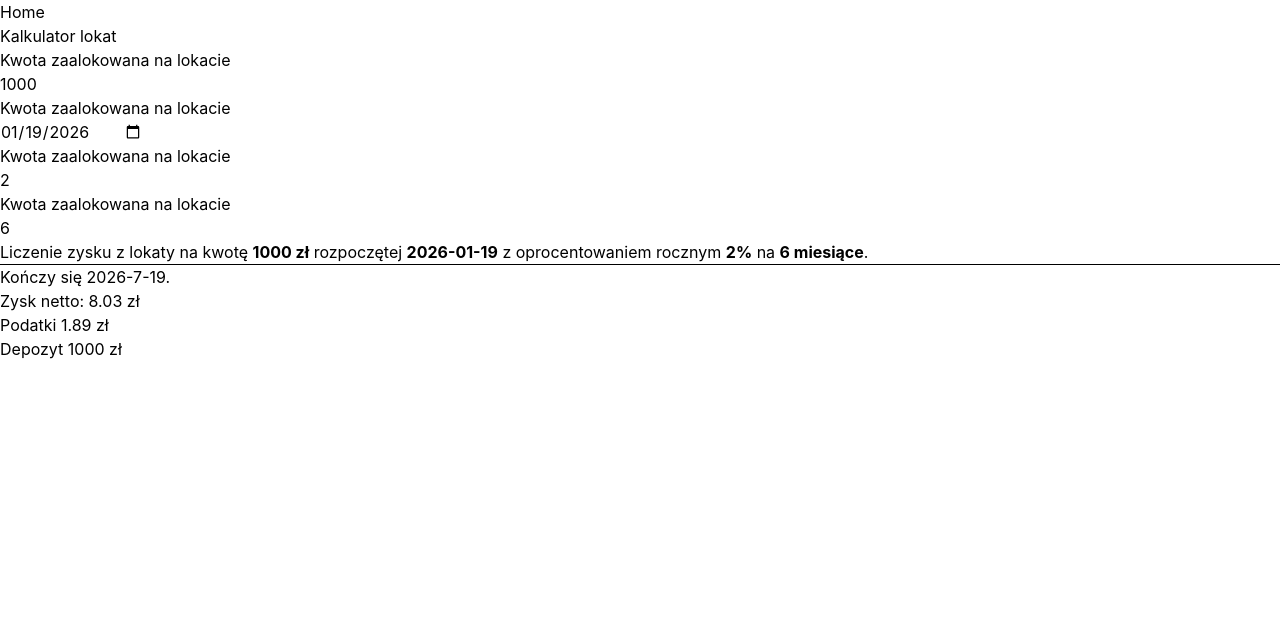
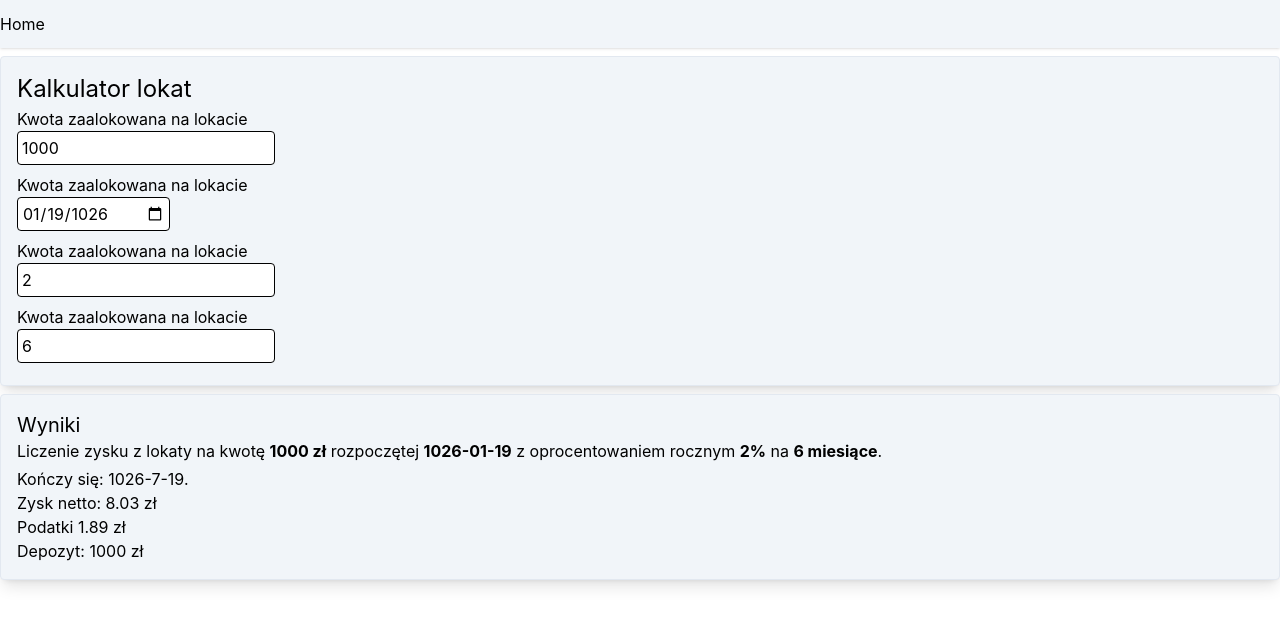
Before and after one commit to kolaczyn/investment-calculator, a Vue app: page / in a window 1280 px wide. Shown: the top 626 px of the page. Built offline with nearby package versions, Linux system fonts and the light colour scheme; the HTML template or start-up script is replaced by a standard one.

Commit message:
make it look just a little bit less hideous

```diff
--- /dev/null
+++ b/src/components/app-header/AppHeader.vue
@@ -0,0 +1,9 @@
+<template>
+    <header class="bg-slate-100 py-3 shadow">
+        <div class="container mx-auto">
+            <nav>
+                <RouterLink to="/">Home</RouterLink>
+            </nav>
+        </div>
+    </header>
+</template>
--- a/src/components/app-input/AppInput.vue
+++ b/src/components/app-input/AppInput.vue
@@ -10,8 +10,9 @@ const model = defineModel()
 </script>
 
 <template>
-    <label :for="id">Kwota zaalokowana na lokacie</label>
-    <br />
-    <input :id="id" v-model="model" :type="type" :step="step" />
-    <br />
+    <div>
+        <label class="block" :for="id">Kwota zaalokowana na lokacie</label>
+        <input class="bg-white border border-black rounded-sm p-1 mb-1.5" :id="id" v-model="model" :type="type"
+            :step="step" />
+    </div>
 </template>
--- a/src/components/app/App.vue
+++ b/src/components/app/App.vue
@@ -1,15 +1,11 @@
 <script setup lang="ts">
-import { RouterLink, RouterView } from 'vue-router';
+import { RouterView } from 'vue-router';
+import AppHeader from '../app-header/AppHeader.vue';
 </script>
 
 <template>
-  <header>
-    <div class="container mx-auto">
-      <nav>
-        <RouterLink to="/">Home</RouterLink>
-      </nav>
-    </div>
-  </header>
-
-  <RouterView />
+  <AppHeader />
+  <div class="py-2">
+    <RouterView />
+  </div>
 </template>
--- /dev/null
+++ b/src/components/card/Card.vue
@@ -0,0 +1,16 @@
+<script setup lang="ts">
+const props = defineProps({
+    className: {
+        type: String,
+        default: ''
+    }
+})
+
+const componentClass = `bg-slate-100 p-4 shadow-lg rounded border border-slate-200 ${props.className}`
+</script>
+
+<template>
+    <section :class="componentClass">
+        <slot></slot>
+    </section>
+</template>
--- a/src/components/deposit/DepositCalculator.vue
+++ b/src/components/deposit/DepositCalculator.vue
@@ -4,9 +4,10 @@ import { computed, ref } from 'vue';
 import { getDepositEndDate } from './utils/getDepositEndDate';
 import { getDepositGains } from './utils/getDepositGains';
 import AppInput from '../app-input/AppInput.vue';
+import Card from '../card/Card.vue';
 
 const amount = ref(1000)
-const startDate = ref("2026-01-19")
+const startDate = ref("1026-01-19")
 const annualInterest = ref(2)
 const periodMonths = ref(6)
 
@@ -21,28 +22,31 @@ const amountAfterEnd = computed(() => getDepositGains({
 </script>
 
 <template>
-    <h2>Kalkulator lokat</h2>
-
+    <div class="grid gap-2">
+        <Card class="grid gap-0.5">
+            <h1 class="text-2xl">Kalkulator lokat</h1>
             <AppInput id="amount" type="number" v-model.number="amount" />
             <AppInput id="start-date" type="date" v-model="startDate" />
             <AppInput id="annual-interest" type="number" v-model.number="annualInterest" step="0.5" />
             <AppInput id="period-months" type="number" v-model.number="periodMonths" />
+        </Card>
 
-    <div>
+        <Card>
+            <h1 class="text-xl">Wyniki</h1>
+            <p class="mb-1">
                 Liczenie zysku z lokaty na kwotę <b>{{ amount }} zł</b> rozpoczętej <b>{{ startDate }}</b> z
                 oprocentowaniem
                 rocznym <b>{{ annualInterest }}%</b>
                 na <b>{{ periodMonths }} miesiące</b>.
-    </div>
-    <hr />
+            </p>
             <div>
                 <div>
-            Kończy się {{ formatDate(depositEndDate) }}.
+                    Kończy się: {{ formatDate(depositEndDate) }}.
                 </div>
                 <div>Zysk netto: {{ amountAfterEnd.netGain }} zł</div>
                 <div>Podatki {{ amountAfterEnd.taxes }} zł</div>
-        <div>Depozyt {{ amount }} zł</div>
+                <div>Depozyt: {{ amount }} zł</div>
             </div>
-
-
+        </Card>
+    </div>
 </template>
```
Lines whose indentation alone changed are shown as unchanged.
